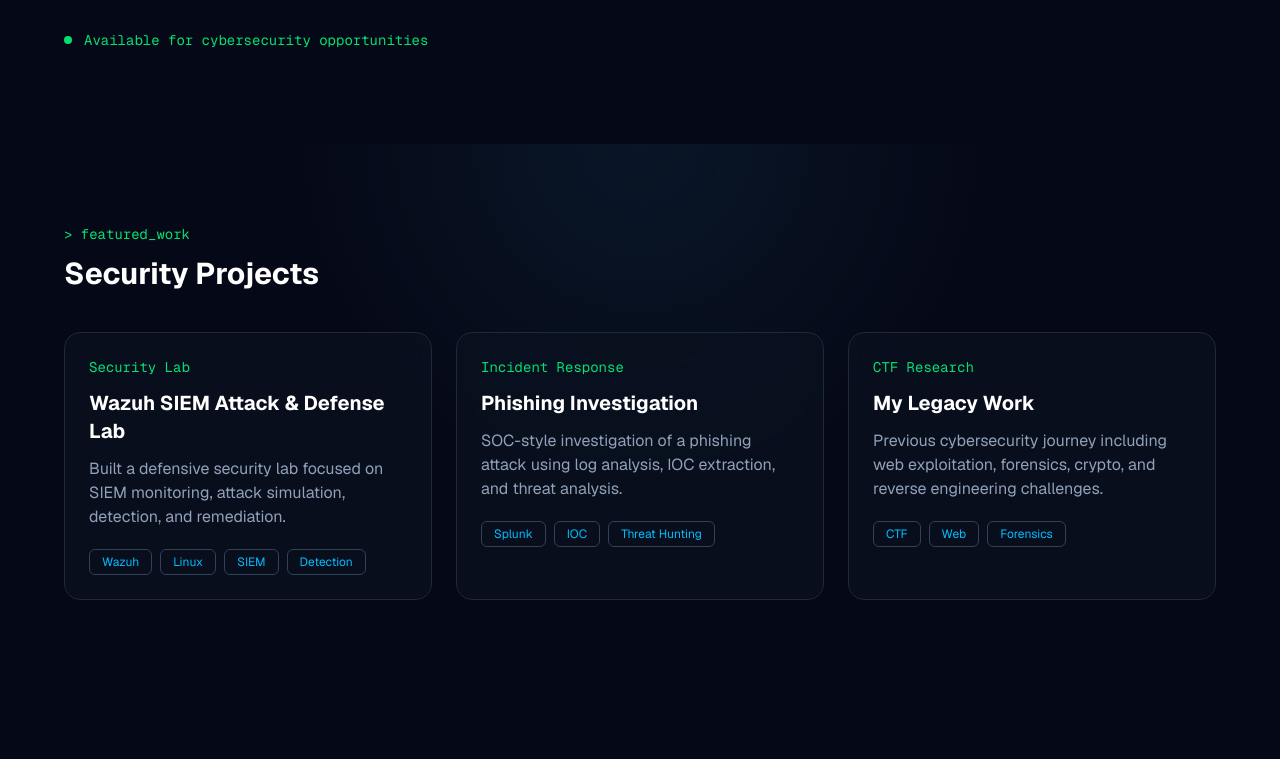
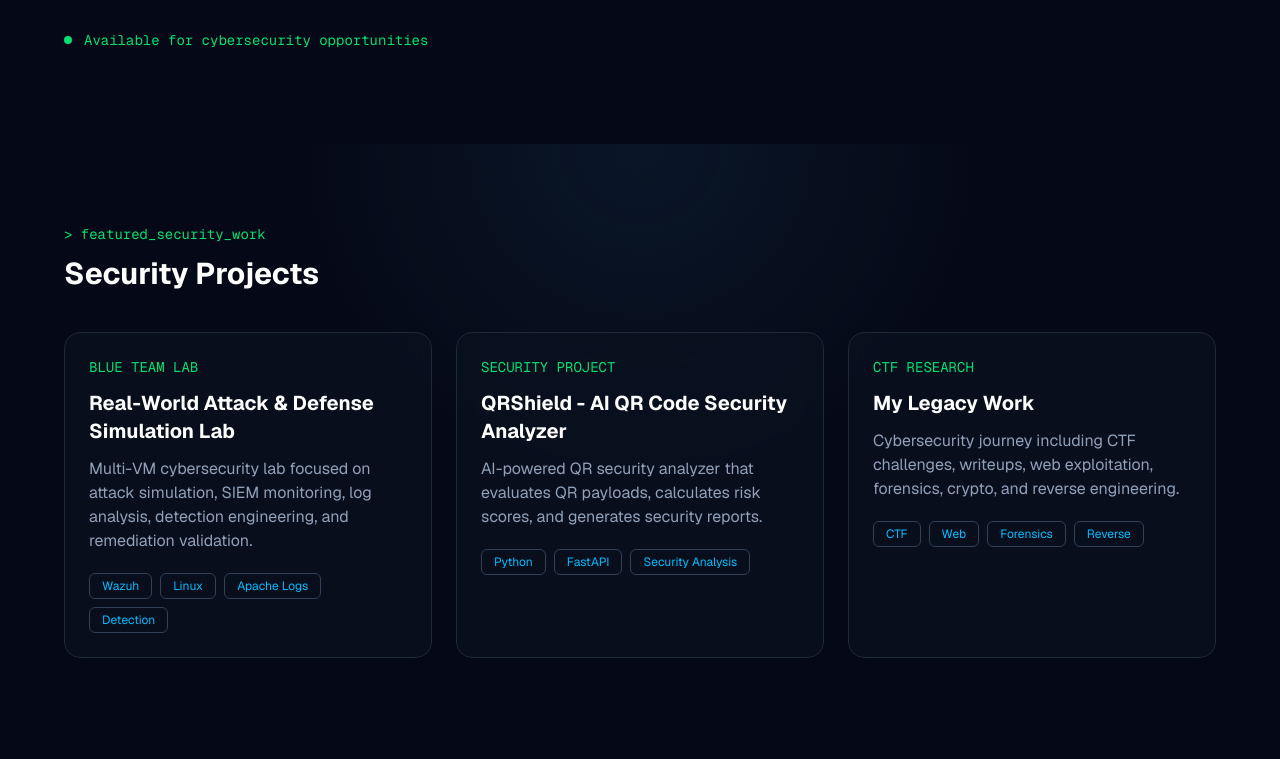
Before and after one commit to naeim179/naeem_web, a Next.js app: page / in a window 1280 px wide. Shown: the part 656-1415 px from the top of the page. Built offline with nearby package versions, Linux system fonts and the light colour scheme.

Commit message:
feat: update projects with real security work

```diff
--- a/components/FeaturedWork.tsx
+++ b/components/FeaturedWork.tsx
@@ -2,25 +2,39 @@ import ProjectCard from "./ProjectCard";
 
 const projects = [
   {
-    title: "Wazuh SIEM Attack & Defense Lab",
-    category: "Security Lab",
+    title: "Real-World Attack & Defense Simulation Lab",
+    category: "BLUE TEAM LAB",
     description:
-      "Built a defensive security lab focused on SIEM monitoring, attack simulation, detection, and remediation.",
-    tools: ["Wazuh", "Linux", "SIEM", "Detection"],
+      "Multi-VM cybersecurity lab focused on attack simulation, SIEM monitoring, log analysis, detection engineering, and remediation validation.",
+    tools: [
+      "Wazuh",
+      "Linux",
+      "Apache Logs",
+      "Detection",
+    ],
   },
   {
-    title: "Phishing Investigation",
-    category: "Incident Response",
+    title: "QRShield - AI QR Code Security Analyzer",
+    category: "SECURITY PROJECT",
     description:
-      "SOC-style investigation of a phishing attack using log analysis, IOC extraction, and threat analysis.",
-    tools: ["Splunk", "IOC", "Threat Hunting"],
+      "AI-powered QR security analyzer that evaluates QR payloads, calculates risk scores, and generates security reports.",
+    tools: [
+      "Python",
+      "FastAPI",
+      "Security Analysis",
+    ],
   },
   {
     title: "My Legacy Work",
-    category: "CTF Research",
+    category: "CTF RESEARCH",
     description:
-      "Previous cybersecurity journey including web exploitation, forensics, crypto, and reverse engineering challenges.",
-    tools: ["CTF", "Web", "Forensics"],
+      "Cybersecurity journey including CTF challenges, writeups, web exploitation, forensics, crypto, and reverse engineering.",
+    tools: [
+      "CTF",
+      "Web",
+      "Forensics",
+      "Reverse",
+    ],
   },
 ];
 
@@ -29,7 +43,7 @@ export default function FeaturedWork() {
     <section className="container py-20">
       <div className="mb-10">
         <p className="font-mono text-sm text-green-400">
-          &gt; featured_work
+          &gt; featured_security_work
         </p>
 
         <h2 className="mt-3 text-3xl font-bold text-white">
```
